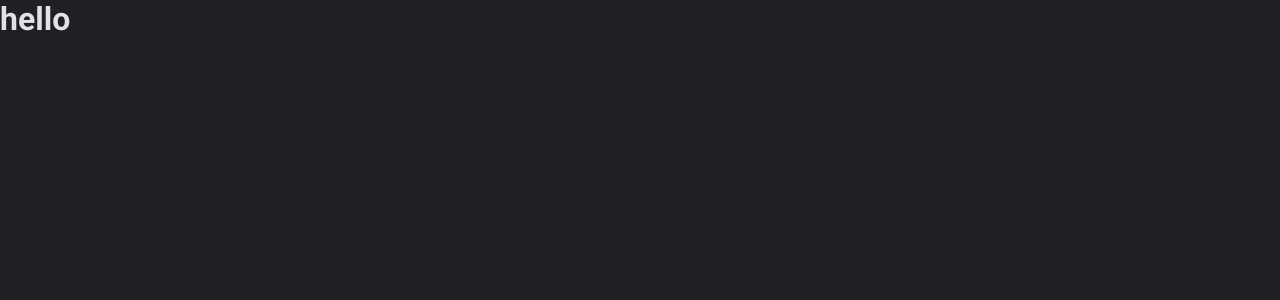
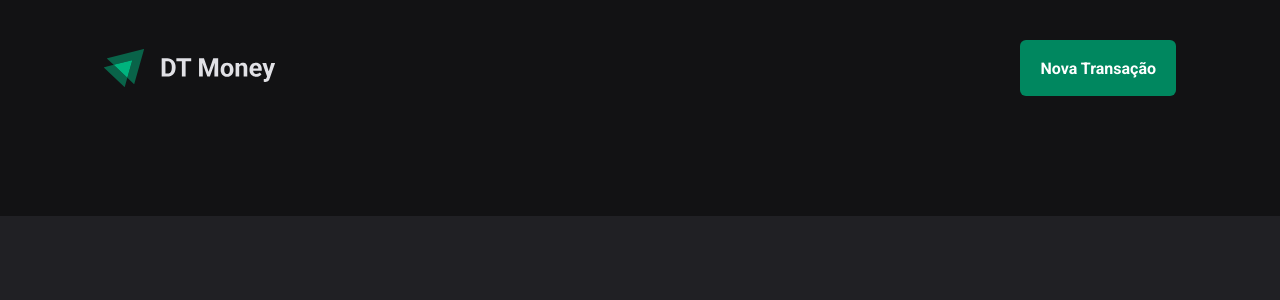
Before and after one commit to markus90souza/website-dtmoney, a React (Vite) app: page / in a window 1280 px wide. Shown: the top 300 px of the page. Built offline with nearby package versions, Linux system fonts and the light colour scheme.

Commit message:
Feat:component - create header

```diff
--- a/src/App.tsx
+++ b/src/App.tsx
@@ -1,4 +1,5 @@
 import { ThemeProvider } from 'styled-components'
+import { Transactions } from './pages/Transactions'
 import { CssBoot } from './styles/boot'
 import { defaultTheme } from './styles/themes/default'
 
@@ -6,7 +7,7 @@ const App = () => {
   return (
     <ThemeProvider theme={defaultTheme}>
       <CssBoot />
-      <h1>hello</h1>
+      <Transactions />
     </ThemeProvider>
   )
 }
--- /dev/null
+++ b/src/components/Header/index.tsx
@@ -0,0 +1,16 @@
+import { HeaderContainer, HeaderWrapper, NewTransactionsButtom } from './styles'
+
+import brand from './../../assets/logo.svg'
+
+const Header = () => {
+  return (
+    <HeaderContainer>
+      <HeaderWrapper>
+        <img src={brand} alt={''} />
+        <NewTransactionsButtom>Nova Transação</NewTransactionsButtom>
+      </HeaderWrapper>
+    </HeaderContainer>
+  )
+}
+
+export { Header }
--- /dev/null
+++ b/src/components/Header/styles.ts
@@ -0,0 +1,31 @@
+import styled from 'styled-components'
+
+export const HeaderContainer = styled.header`
+  background-color: ${({ theme }) => theme['gray-900']};
+  padding: 2.5rem 0 7.5rem;
+`
+
+export const HeaderWrapper = styled.div`
+  width: 100%;
+  max-width: 1120px;
+  margin: 0 auto;
+  padding: 0 1.5rem;
+  display: flex;
+  justify-content: space-between;
+  align-items: center;
+`
+export const NewTransactionsButtom = styled.button`
+  height: 56px;
+  border: 0;
+  border-radius: 6px;
+  background-color: ${({ theme }) => theme['green-500']};
+  color: ${({ theme }) => theme.white};
+  font-weight: bold;
+  cursor: pointer;
+  padding: 0 1.25rem;
+
+  &:hover {
+    background-color: ${({ theme }) => theme['green-700']};
+    transition: background-color 0.2s;
+  }
+`
--- /dev/null
+++ b/src/pages/Transactions/index.tsx
@@ -0,0 +1,11 @@
+import { Header } from '../../components/Header'
+import { Container } from './styles'
+
+const Transactions = () => {
+  return (
+    <Container>
+      <Header />
+    </Container>
+  )
+}
+export { Transactions }
--- /dev/null
+++ b/src/pages/Transactions/styles.ts
@@ -0,0 +1,3 @@
+import styled from 'styled-components'
+
+export const Container = styled.div``
```
Also changed, not shown: src/assets/logo.svg (renamed from src/assets/Logo.svg).
